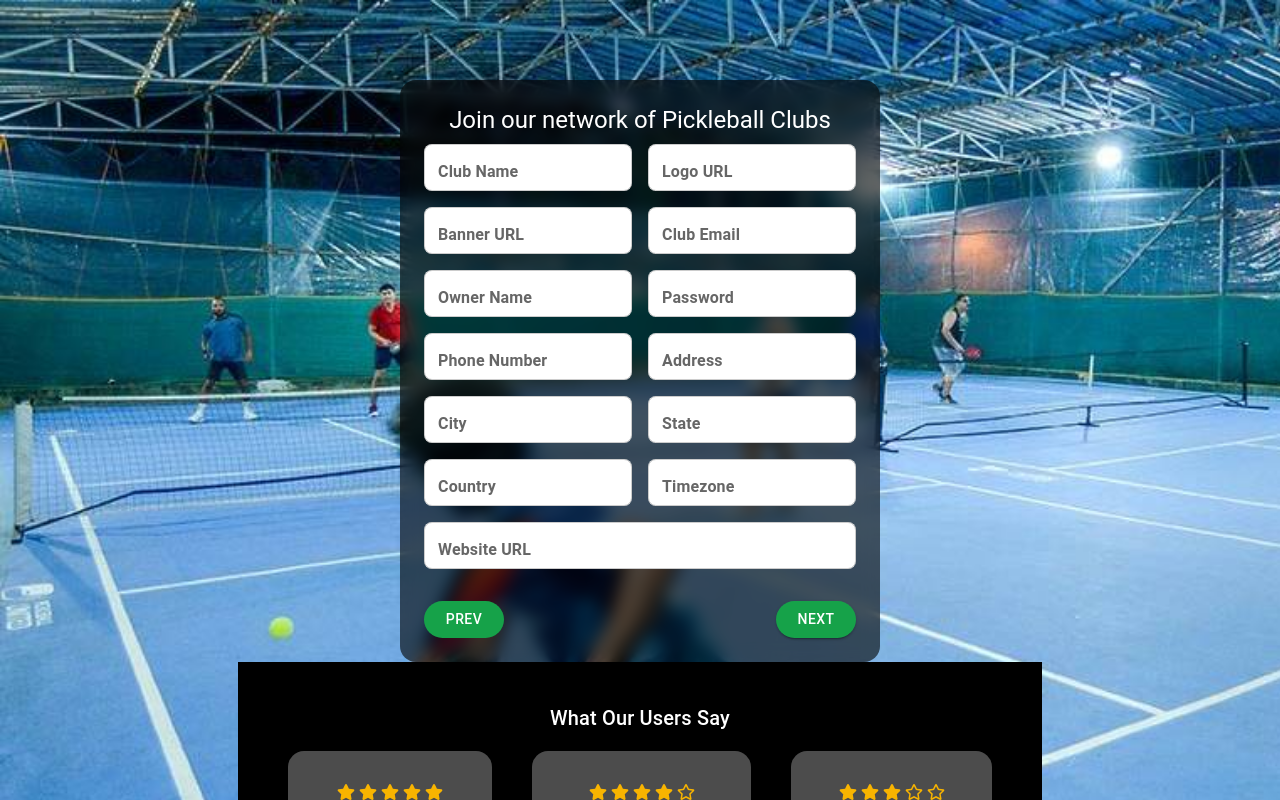
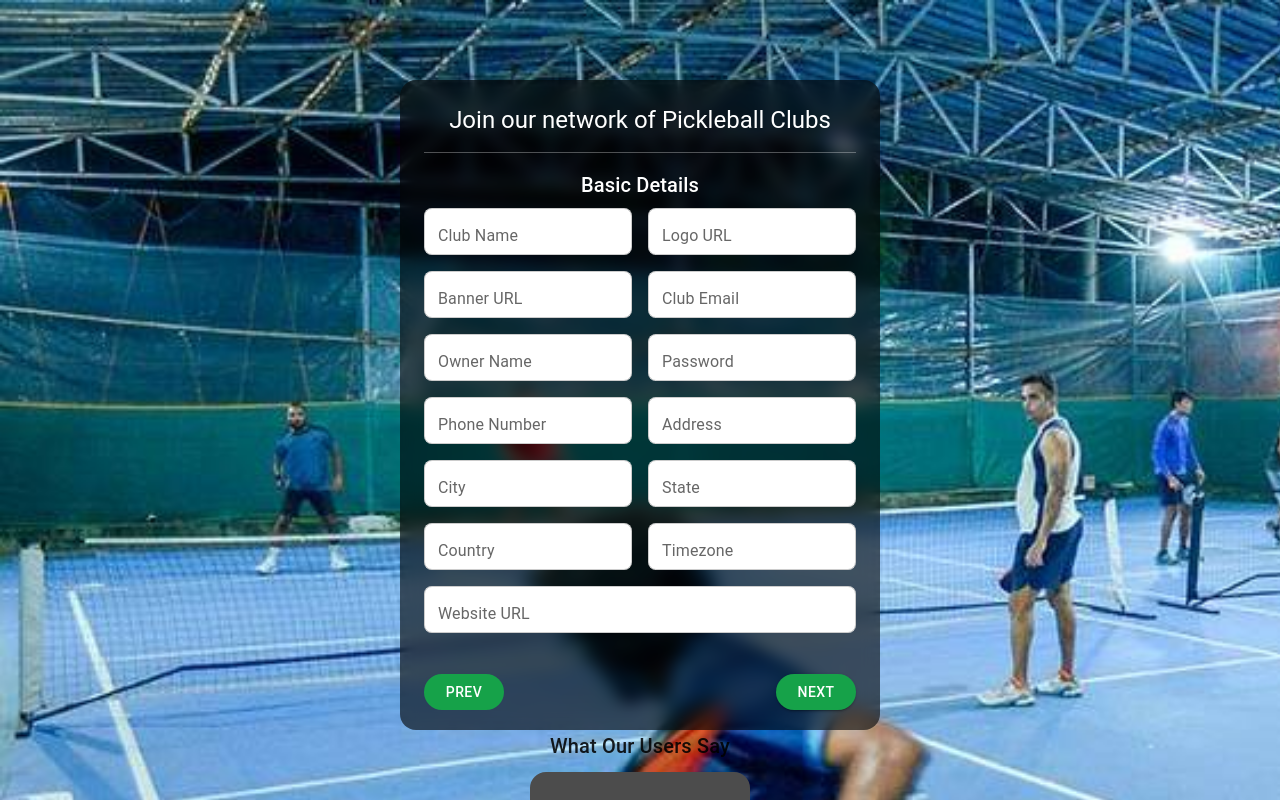
Before and after one commit to bharatgolagana/kourtwiz-frontend, a React (Vite) app: page /createClub in a window 1280 px wide. Shown: the top 800 px of the page. Built offline with nearby package versions, Linux system fonts and the light colour scheme.

Commit message:
css fixes

```diff
--- a/src/features/createClub/components/basic-details-form/BasicDetailsForm.tsx
+++ b/src/features/createClub/components/basic-details-form/BasicDetailsForm.tsx
@@ -1,4 +1,4 @@
-import { TextField, Grid } from '@mui/material';
+import { TextField, Grid, Typography } from '@mui/material';
 import { UseFormRegister, FieldErrors } from 'react-hook-form';
 import { ClubSchema } from './clubSchema';
 
@@ -9,6 +9,10 @@ interface BasicDetailsFormProps {
 
 const BasicDetailsForm = ({ register, errors }: BasicDetailsFormProps) => {
   return (
+    <>
+      <Typography variant='h6' gutterBottom color='white'>
+        Basic Details
+      </Typography>
       <Grid container spacing={2}>
         {/* Row 1 */}
         <Grid item xs={12} sm={6}>
@@ -156,6 +160,7 @@ const BasicDetailsForm = ({ register, errors }: BasicDetailsFormProps) => {
           />
         </Grid>
       </Grid>
+    </>
   );
 };
 
--- a/src/features/createClub/components/payment-details-form/paymentDetailsForm.tsx
+++ b/src/features/createClub/components/payment-details-form/paymentDetailsForm.tsx
@@ -1,4 +1,4 @@
-import { TextField, Grid } from '@mui/material';
+import { TextField, Grid, Typography } from '@mui/material';
 import { UseFormRegister, FieldErrors } from 'react-hook-form';
 import { ClubSchema } from '../../schema/clubSchema';
 
@@ -9,6 +9,10 @@ interface PaymentDetailsFormProps {
 
 const PaymentDetailsForm = ({ register, errors }: PaymentDetailsFormProps) => {
   return (
+    <>
+      <Typography variant='h5' gutterBottom color='white'>
+        payment Details
+      </Typography>
       <Grid container spacing={2}>
         <Grid item xs={12} sm={6}>
           <TextField
@@ -63,6 +67,7 @@ const PaymentDetailsForm = ({ register, errors }: PaymentDetailsFormProps) => {
           />
         </Grid>
       </Grid>
+    </>
   );
 };
 
--- a/src/pages/club-memberships/ClubMembership.tsx
+++ b/src/pages/club-memberships/ClubMembership.tsx
@@ -27,7 +27,7 @@ const ClubMembershipPage = () => {
     <Box style={styles}>
       <Container>
         <Typography variant='h3' align='center' gutterBottom color='white'>
-          Choose Your Membership
+          Choose memberShip Plan For Club
         </Typography>
         <Box
           sx={{
--- a/src/pages/createClub/CreateClub.css
+++ b/src/pages/createClub/CreateClub.css
@@ -6,6 +6,13 @@
   justify-content: center;
   align-items: center;
   padding: 5rem;
+  .createclub-divider {
+    background-color: rgba(255, 255, 255, 0.3);
+    height: 1px;
+    width: 100%;
+    margin: 16px 0; /* Equivalent to MUI's my: 2 */
+    border: none;
+  }
   .MuiOutlinedInput-root {
     background-color: white !important; /* Ensures input fields are solid white */
     border-radius: 8px;
@@ -42,7 +49,21 @@
   padding: 24px;
   border-radius: 1rem;
   width: 30rem; /* Adjusted for better layout */
-
+  min-height: 650px;
+  /* Navigation Buttons Container */
+  .form-navigation {
+    display: flex;
+    justify-content: space-between;
+    width: 100%;
+    margin-top: auto;
+    gap: 1rem;
+    position: absolute;
+    bottom: 20px;
+    left: 0;
+    padding: 0 24px;
+    .MuiButton-root {
+      width: 5rem;
+    }
     & h2 {
       color: rgb(255, 255, 255);
     }
@@ -84,17 +105,6 @@
     gap: 20px;
     flex-wrap: wrap;
   }
-
-/* Navigation Buttons Container */
-.form-navigation {
-  display: flex;
-  justify-content: space-between;
-  width: 100%;
-  margin-top: 1rem;
-  gap: 1rem;
-  .MuiButton-root {
-    width: 5rem;
-  }
 }
 
 /* Previous Button - Bottom Left */
--- a/src/pages/createClub/CreateClub.tsx
+++ b/src/pages/createClub/CreateClub.tsx
@@ -7,7 +7,7 @@ import {
 } from '../../features/createClub/schema/clubSchema';
 import axios from 'axios';
 import { toast } from 'react-toastify';
-import { Button, Box, Typography } from '@mui/material';
+import { Button, Box, Typography, Divider } from '@mui/material';
 import TestimonialCard from '../../features/createClub/components/testimonial-card/TestimonialCard';
 import BasicDetailsForm from '../../features/createClub/components/basic-details-form/BasicDetailsForm';
 import PaymentDetailsForm from '../../features/createClub/components/payment-details-form/paymentDetailsForm';
@@ -61,6 +61,7 @@ const CreateClub = () => {
         <Typography variant='h5' gutterBottom color='white'>
           Join our network of Pickleball Clubs
         </Typography>
+        <Divider className='createclub-divider' />
         <form onSubmit={handleSubmit(onSubmit)}>
           {step === 1 && (
             <BasicDetailsForm register={register} errors={errors} />
```
Lines whose indentation alone changed are shown as unchanged.
